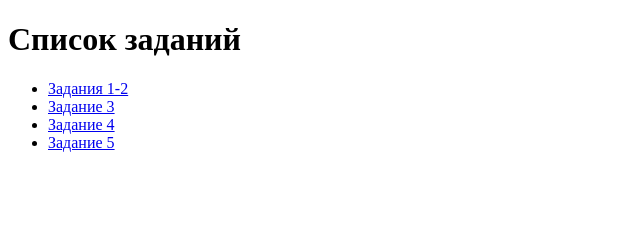
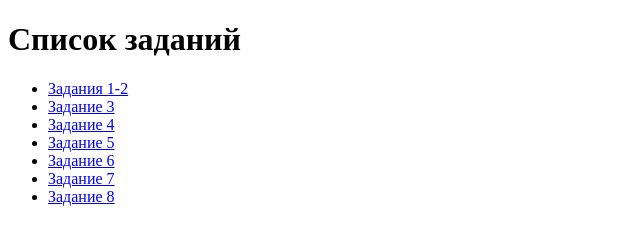
Before and after one commit to rennskk/dz1802, a plain HTML site: page hyperlinks.html in a window 1280 px wide. Shown: the whole page, without its empty margins (0-640 px from the left). Drawn offline with Linux system fonts and the light colour scheme.

Commit message:
Update hyperlinks.html

```diff
--- a/hyperlinks.html
+++ b/hyperlinks.html
@@ -12,6 +12,9 @@
         <li><A HREF="3z.html">Задание 3</A></li>
         <li><A HREF="dict.html">Задание 4</A></li>
         <li><A HREF="5z1.html">Задание 5</A></li>
+        <li><A HREF="6z.html">Задание 6</A></li>
+        <li><A HREF="7z.html">Задание 7</A></li>
+        <li><A HREF="8z.html">Задание 8</A></li>
     </ul>
 </body>
 </html>
```
